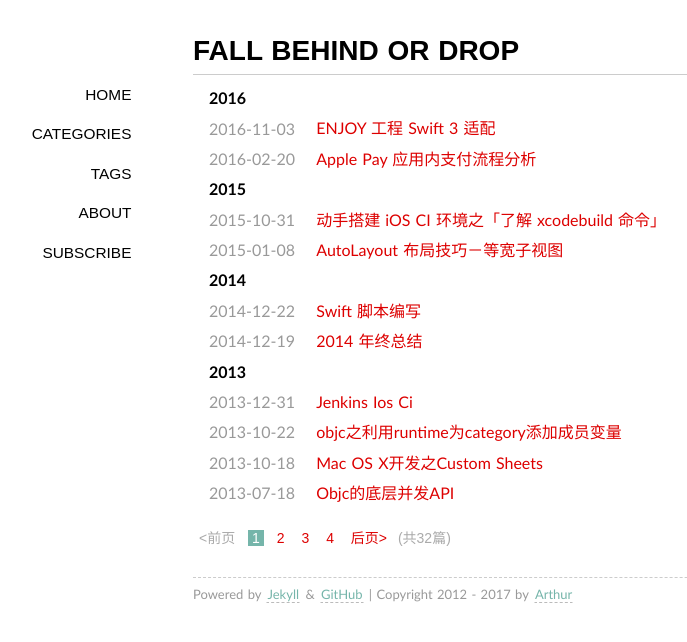
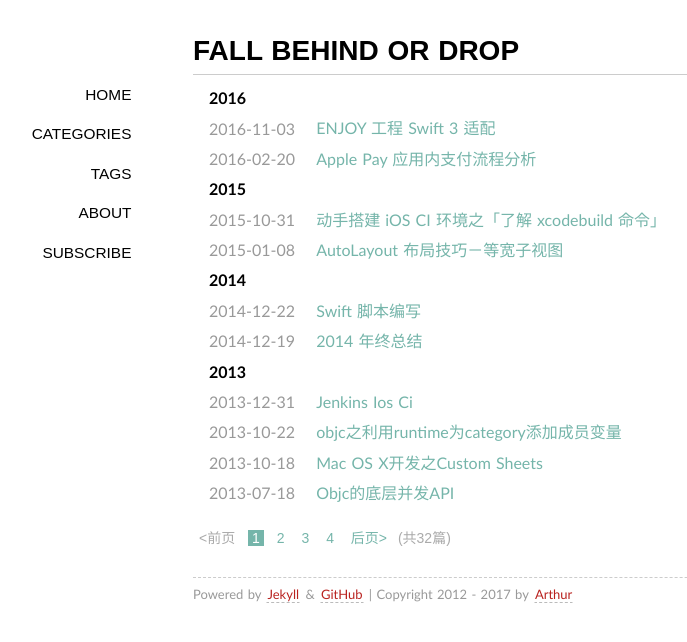
Before and after one commit to efsn/efsn.github.io, a Jekyll site: the page built from index.html, in a window 1280 px wide. Shown: the top 642 px of the page, without its empty margins (147-834 px from the left). Built offline with Jekyll 4.4.1, drawn with Linux system fonts in a browser that asks for light colours; the list of posts is cut into pages by our own code.

Commit message:
adjust color

```diff
--- a/media/css/style.css
+++ b/media/css/style.css
@@ -17,7 +17,7 @@ body {
 }
 
 a {
-    color: #dd0000;
+    color: #75b5aa;
     text-decoration: none;
 }
 
@@ -241,7 +241,7 @@ footer a {
     margin: 1px;
     border: 1px solid rgba(1, 1, 1, 0);
     border-bottom: 1px dashed #BBB;
-    color: #75b5aa;
+    color: #B9221F;
     text-decoration: none;
 }
 
```
